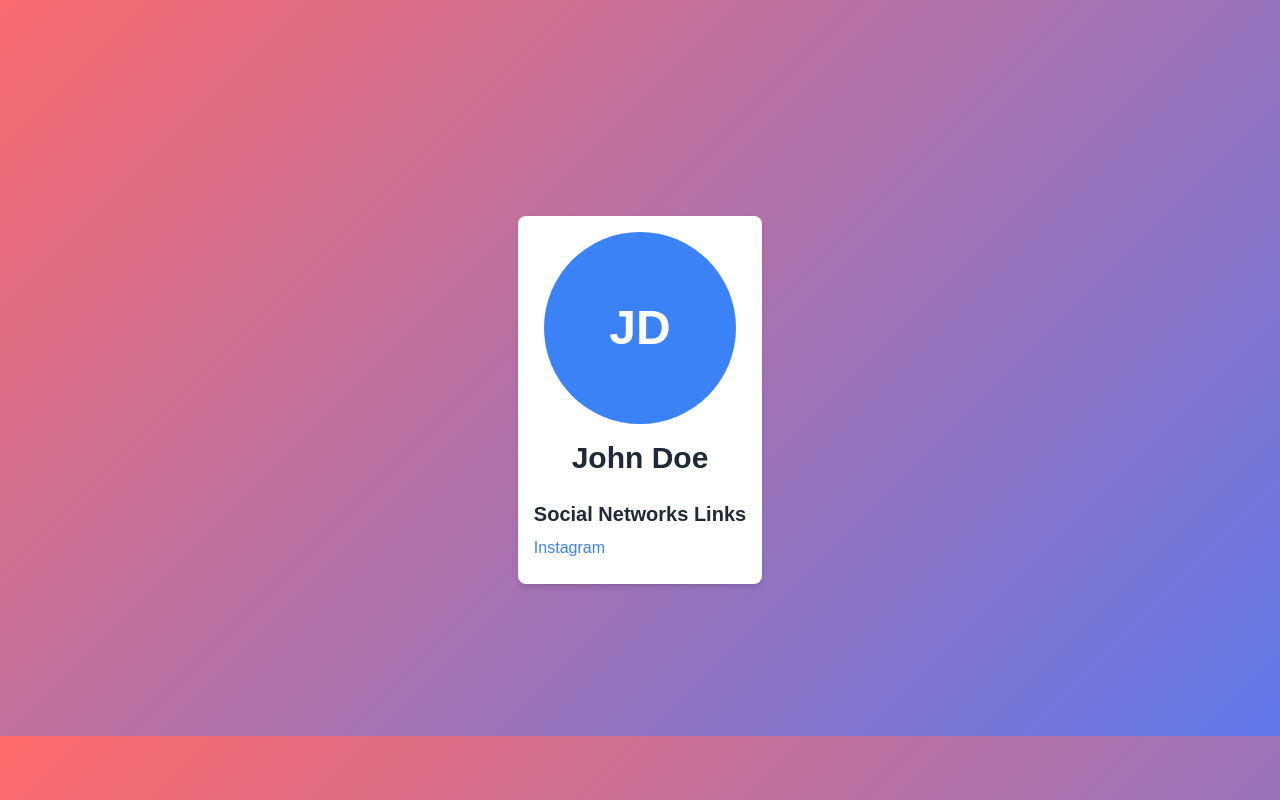
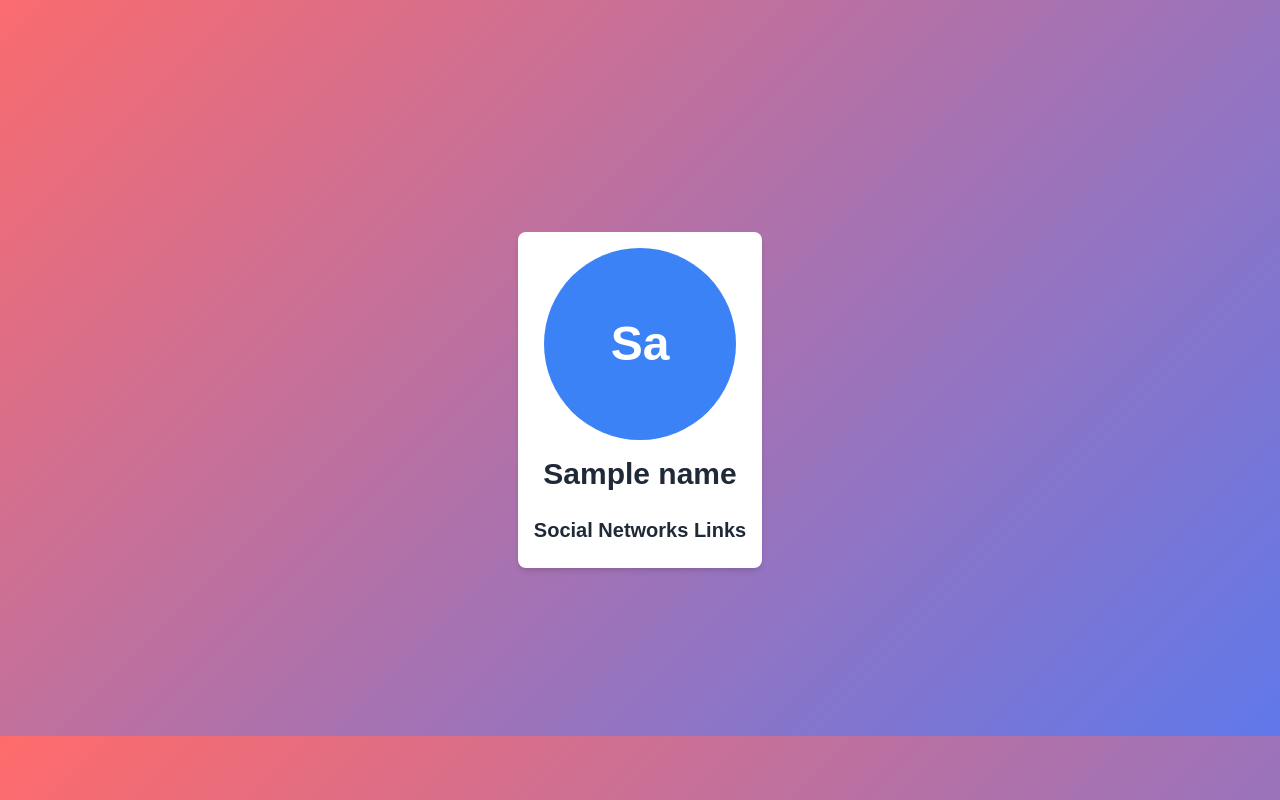
Before and after one commit to mykyttem/social.me, a Django app: template src/main_app/templates/profile.html in a window 1280 px wide. Shown: the part 64-864 px from the top of the page. Run offline with Django 4.2, Linux system fonts and the light colour scheme; the template is opened without the code that fills it: most values are stand-ins (such as "Sample title", 1, 10 or a date in 2020); some libraries are stand-ins or nearby versions.

Commit message:
Addd data user on profile

```diff
--- a/src/main_app/templates/main_page.html
+++ b/src/main_app/templates/main_page.html
@@ -27,8 +27,8 @@
                     <input type="checkbox" id="instagram" name="social_media" value="instagram">
                     <span class="ml-2">Instagram</span>
                 </label>
-                <label for="instagram" class="flex items-center">
-                    <input type="checkbox" id="instagram" name="social_media" value="instagram">
+                <label for="reddit" class="flex items-center">
+                    <input type="checkbox" id="reddit" name="social_media" value="reddit">
                     <span class="ml-2">Reddit</span>
                 </label>
             </div>
--- a/src/main_app/templates/profile.html
+++ b/src/main_app/templates/profile.html
@@ -5,19 +5,30 @@
 {% block body %}
 <div id="form-block" class="container p-2 flex justify-center items-center h-screen">
     <div class="bg-white rounded-lg shadow-md p-4">
+
         <div class="text-center">
             <div class="w-48 h-48 mx-auto flex items-center justify-center rounded-full bg-blue-500 text-white text-5xl font-semibold mb-4">
-                JD
+                {{name|slice:"2"}}
             </div>
-            <h1 class="text-3xl font-semibold text-gray-800 mb-4">John Doe</h1>
+            <h1 class="text-3xl font-semibold text-gray-800 mb-4">{{name}}</h1>
         </div>
 
         <div class="mt-6">
             <h3 class="text-xl font-semibold text-gray-800 mb-2">Social Networks Links</h3>
             <ul>
+                {% for network in selected_social_network %}
                 <li class="mb-2">
-                    <a href="https://www.instagram.com/" class="text-blue-500 hover:underline">Instagram</a>
+                    {% if network == "facebook" %}
+                        <a class="text-blue-500 hover:underline">facebook</a>
+                    {% elif network == "threads" %}
+                        <a class="text-blue-500 hover:underline">threads</a>
+                    {% elif network == "instagram" %}
+                        <a class="text-blue-500 hover:underline">instagram</a>
+                    {% elif network == "reddit" %}
+                        <a class="text-blue-500 hover:underline">reddit</a>
+                    {% endif %}
                 </li>
+            {% endfor %}
             </ul>
         </div>
     </div>
```
Also changed, not shown: src/main_app/views.py (+13 -2 lines).
